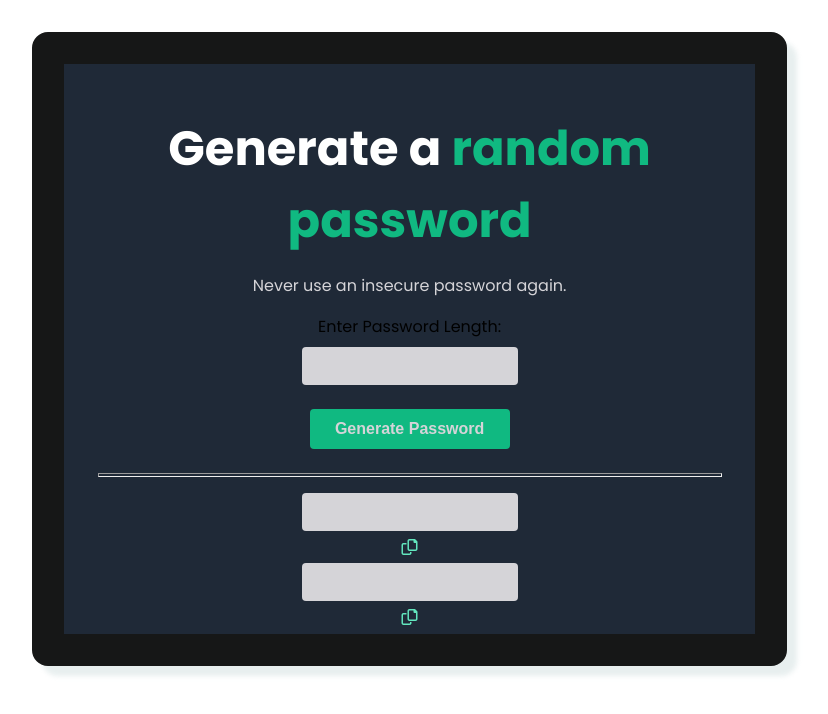
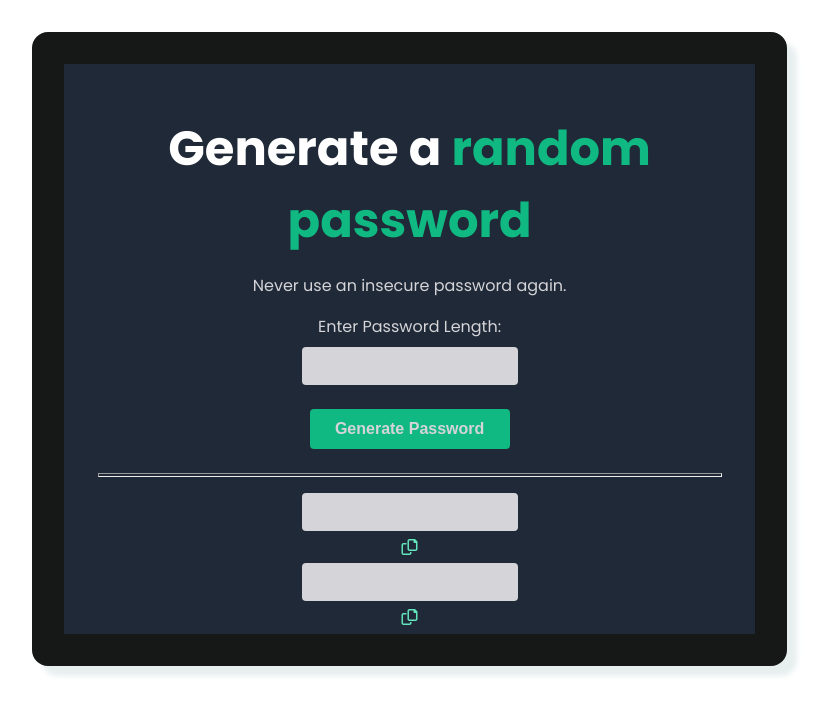
Before and after one commit to pcodesdev/password-generator, a plain HTML site: page index.html in a window 1280 px wide. Shown: the whole page, without its empty margins (224-1052 px from the left). Drawn offline with Linux system fonts and the light colour scheme.

Commit message:
change password length input label color

```diff
--- a/styles.css
+++ b/styles.css
@@ -47,6 +47,7 @@ body {
 
 .password-label {
   font-weight: 400;
+  color: #d5d4d8;
 }
 
 .content-btn {
```
